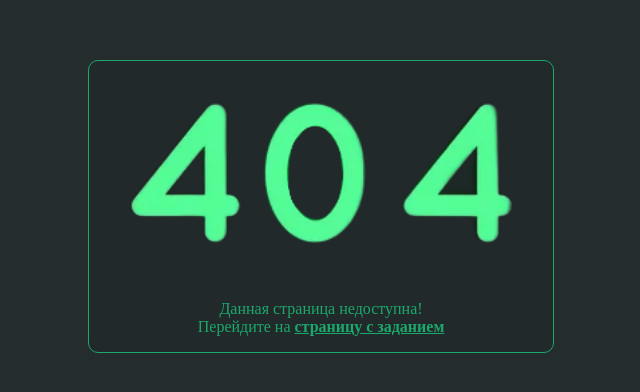
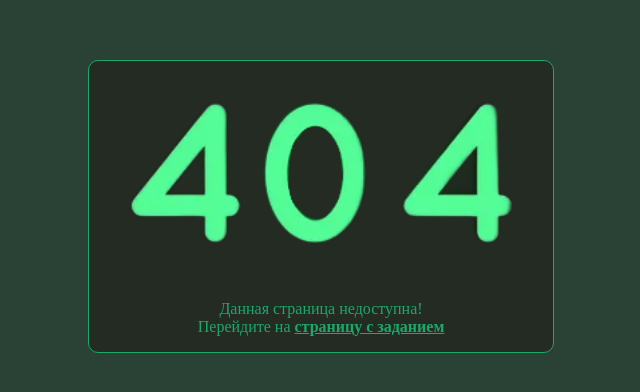
Before and after one commit to batya1871/task-3, a plain HTML site: page 404.html in a window 1280 px wide. Shown: the part 194-586 px from the top of the page, without its empty margins (319-959 px from the left). Drawn offline with Linux system fonts and the light colour scheme.

Commit message:
Make additional changes for differences
[#5926]

```diff
--- a/css/404.css
+++ b/css/404.css
@@ -6,7 +6,7 @@
     margin: 0;
 }
 .main-404 {
-    background-color: #242C2E;
+    background-color: #294235;
     color: #1BA86B;
 
     width: 100%;
@@ -18,7 +18,7 @@
 }
 
 .main-block {
-    background: #22292b;
+    background: #242b22;
     border: 1px solid #1BA86B;
     border-radius: 10px;
     display: flex;
```
